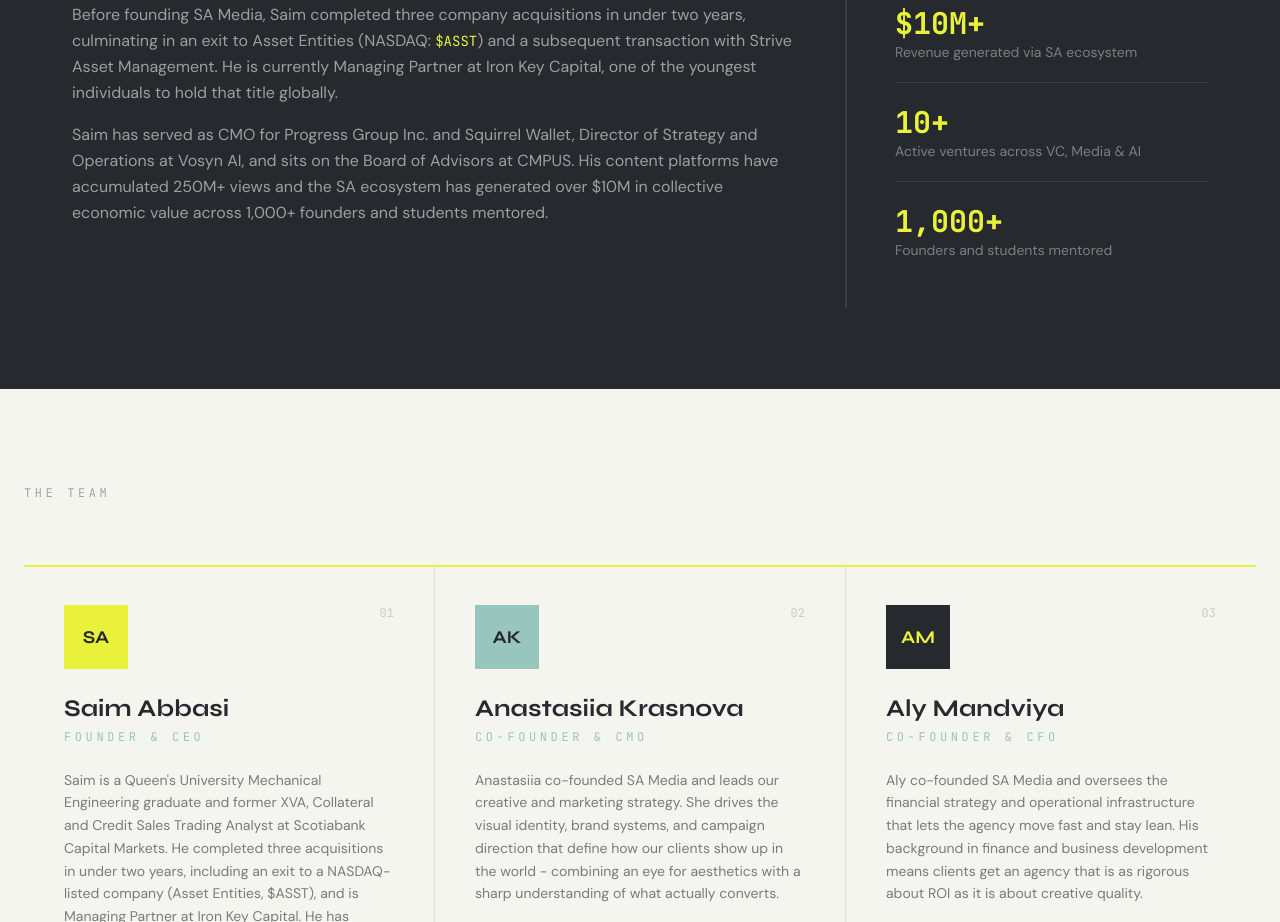
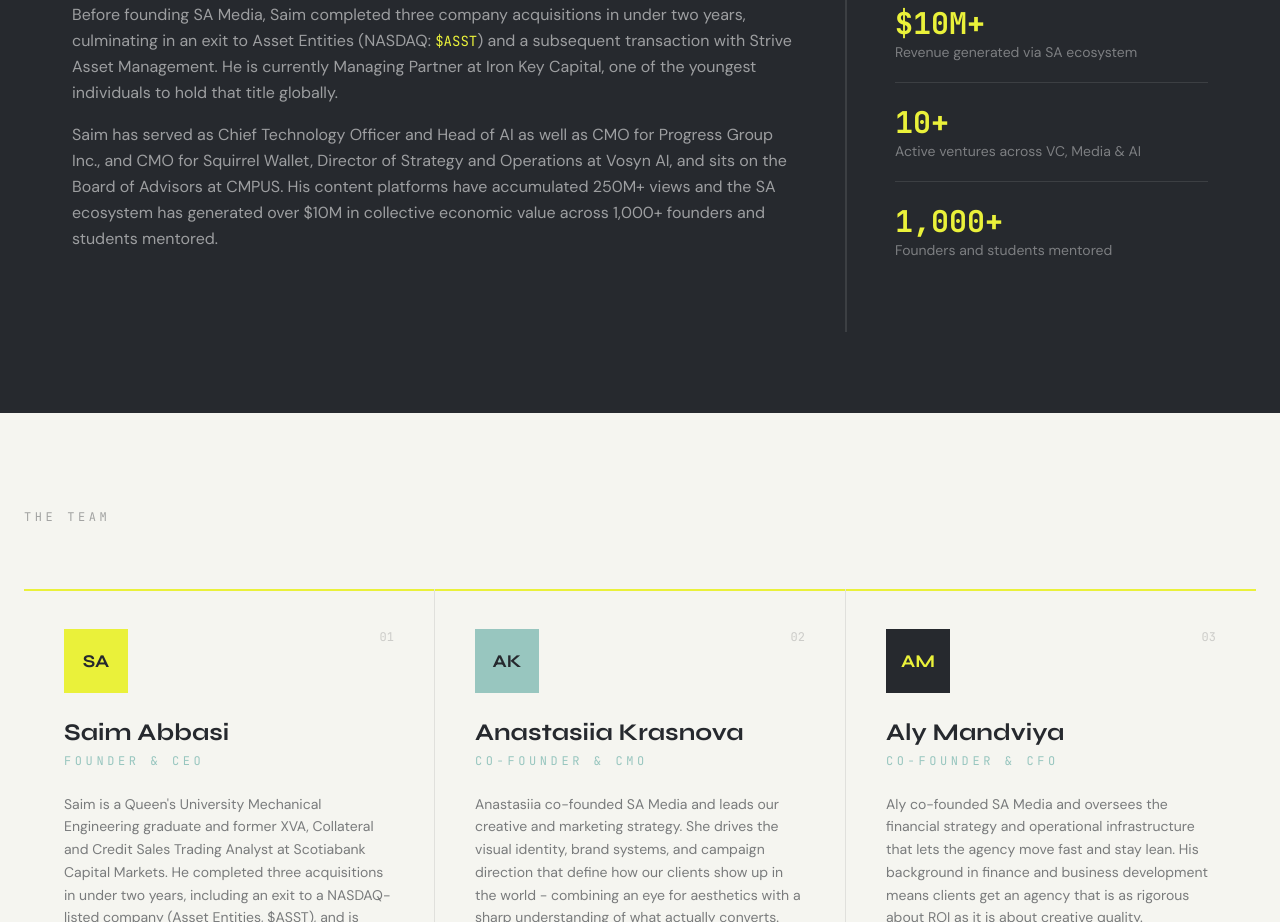
Before and after one commit to SaimAbbasi/samedia-io, a Next.js app: page /team in a window 1280 px wide. Shown: the part 1060-1982 px from the top of the page. Built offline with nearby package versions, Linux system fonts and the light colour scheme.

Commit message:
fix: add CTO & Head of AI role at Progress Group Inc. to Saim's bio on team page
Co-Authored-By: Claude Sonnet 4.6 <noreply@anthropic.com>

```diff
--- a/app/team/TeamPageClient.tsx
+++ b/app/team/TeamPageClient.tsx
@@ -158,7 +158,7 @@ export default function TeamPage() {
                   Before founding SA Media, Saim completed three company acquisitions in under two years, culminating in an exit to Asset Entities (NASDAQ: <span className="font-mono text-lime text-sm">$ASST</span>) and a subsequent transaction with Strive Asset Management. He is currently Managing Partner at Iron Key Capital, one of the youngest individuals to hold that title globally.
                 </p>
                 <p>
-                  Saim has served as CMO for Progress Group Inc. and Squirrel Wallet, Director of Strategy and Operations at Vosyn AI, and sits on the Board of Advisors at CMPUS. His content platforms have accumulated 250M+ views and the SA ecosystem has generated over $10M in collective economic value across 1,000+ founders and students mentored.
+                  Saim has served as Chief Technology Officer and Head of AI as well as CMO for Progress Group Inc., and CMO for Squirrel Wallet, Director of Strategy and Operations at Vosyn AI, and sits on the Board of Advisors at CMPUS. His content platforms have accumulated 250M+ views and the SA ecosystem has generated over $10M in collective economic value across 1,000+ founders and students mentored.
                 </p>
               </div>
             </div>
```
